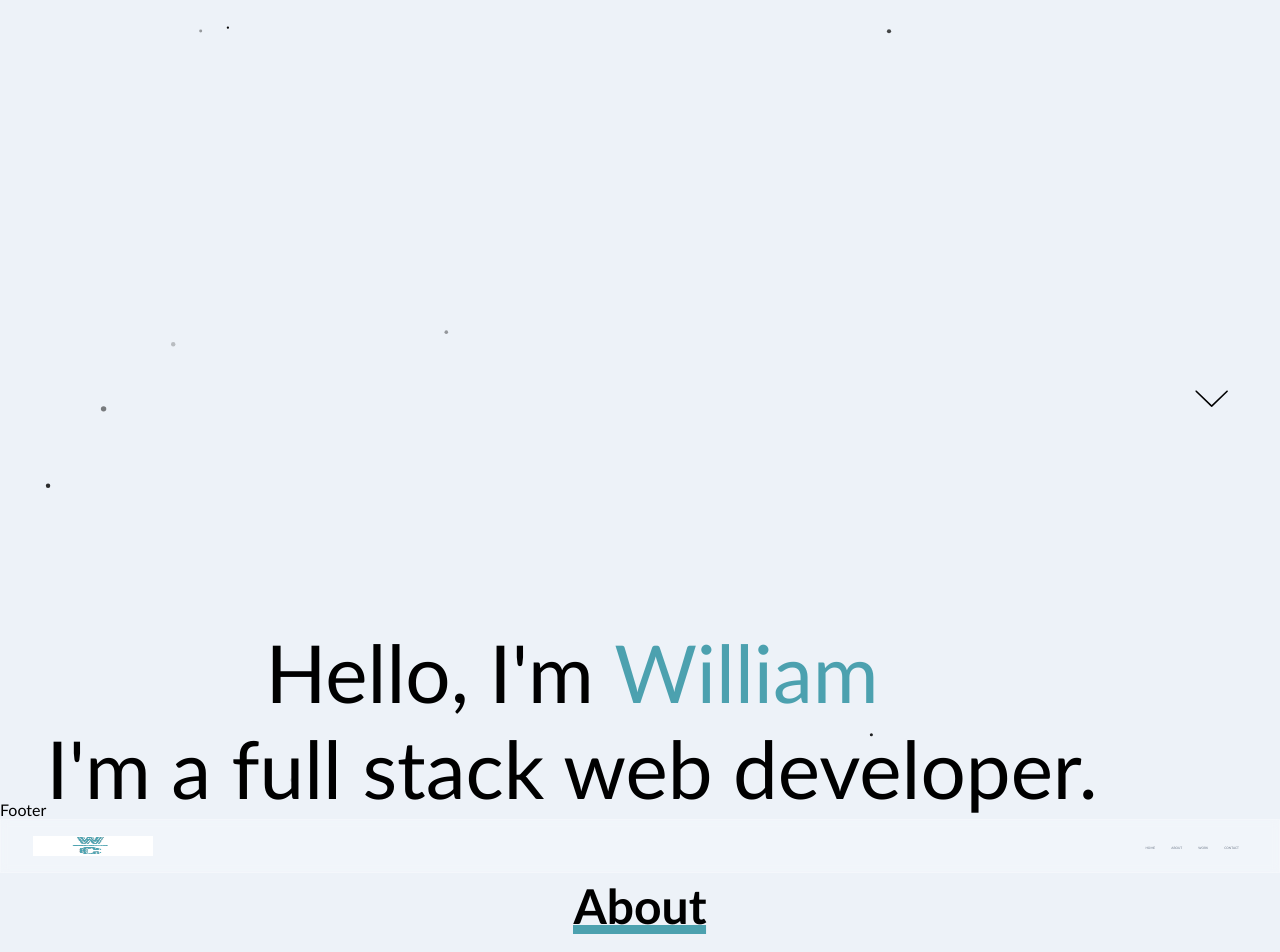
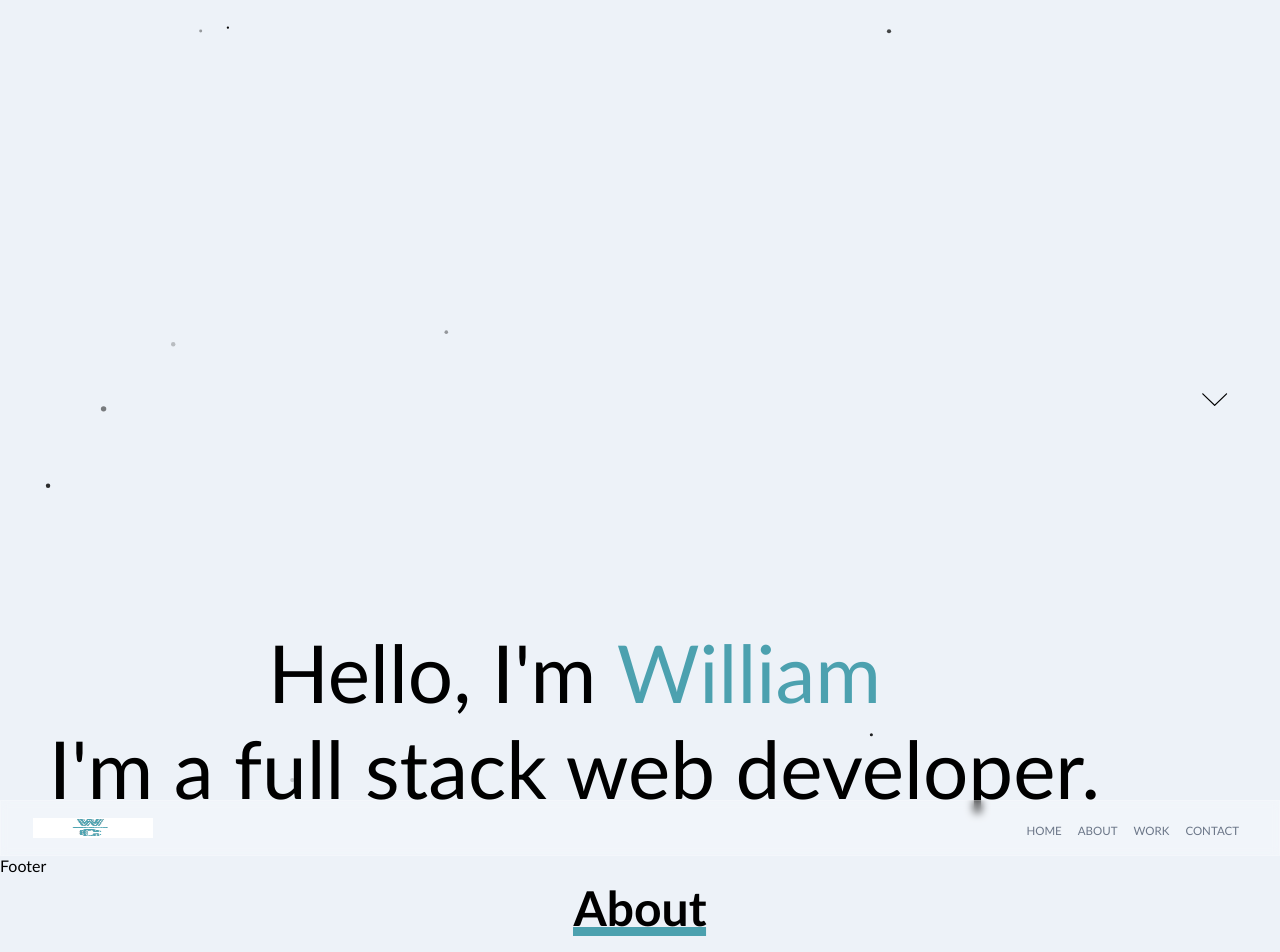
Before and after one commit to wcadz27/william_portfolio, a React (Create React App) app in the folder portfolio-app/: page / in a window 1280 px wide. Shown: the top 952 px of the page. Built offline with nearby package versions, Linux system fonts and the light colour scheme.

Commit message:
Fixed backdrop blur bug in navbar

```diff
--- a/portfolio-app/src/App.scss
+++ b/portfolio-app/src/App.scss
@@ -20,14 +20,12 @@
 }
 
 .page-sections {
-  z-index: 1;
   width: 100%;
   display: flex;
   flex-direction: column;
 }
 
 .page-sections > div {
-  z-index: 1;
 }
 
 .app {
--- a/portfolio-app/src/components/Navbar/Navbar.scss
+++ b/portfolio-app/src/components/Navbar/Navbar.scss
@@ -1,17 +1,20 @@
 .app__navbar {
-  order: 2;
+  /*   order: 2; */
   /* width: 100%; */
   width: 100%;
   display: flex;
   justify-content: space-between;
   align-items: center;
+  position: sticky;
+  position: -webkit-sticky;
+  top: 0;
+  z-index: 10;
 
   padding: 1rem 2rem;
   background: rgba(255, 255, 255, 0.25);
   backdrop-filter: blur(4px);
   -webkit-backdrop-filter: blur(4px);
   border: 1px solid rgba(255, 255, 255, 0.18);
-  z-index: 2;
 }
 
 .app__navbar-logo {
@@ -57,7 +60,7 @@
     }
 
     a {
-      font-size: 0.25em;
+      font-size: 0.9em;
       color: var(--gray-color);
       text-decoration: none;
       flex-direction: column;
--- a/portfolio-app/src/container/About/About.jsx
+++ b/portfolio-app/src/container/About/About.jsx
@@ -35,7 +35,7 @@ const iconNames = [
   "ExpressJS",
   "Git",
   "Html",
-  "Js",
+  "Javascript",
   "MongoDB",
   "NextJS",
   "NodeJS",
--- a/portfolio-app/src/container/About/About.scss
+++ b/portfolio-app/src/container/About/About.scss
@@ -6,6 +6,7 @@
   @media screen and (min-width: 700px) {
     font-size: 2em;
   }
+  z-index: 1;
 }
 
 .app__about-heading-container {
@@ -101,7 +102,7 @@
 }
 
 .app__about-skills-list {
-  width: 80%;
+  width: 88%;
   display: flex;
   flex-wrap: wrap;
 
--- a/portfolio-app/src/container/Contact/Contact.scss
+++ b/portfolio-app/src/container/Contact/Contact.scss
@@ -2,6 +2,7 @@
   width: 100%;
   order: 5;
   flex-direction: column;
+  z-index: 1;
 }
 
 .app__contact {
--- a/portfolio-app/src/container/Header/Header.scss
+++ b/portfolio-app/src/container/Header/Header.scss
@@ -69,7 +69,7 @@
 }
 
 .guide-arrow {
-  font-size: 0.65em;
+  font-size: 0.5em;
   transition: 0.5s;
   fill: var(--black);
   &:hover,
@@ -79,10 +79,11 @@
 }
 
 .arrow-container {
+  display: flex;
   border: none;
   background: none;
   transition: 0.35s;
-  border-radius: 70%;
+  border-radius: 50%;
   &:hover,
   &:focus {
     box-shadow: inset 0 0 0 6em var(--secondary-color);
--- a/portfolio-app/src/container/Work/Work.scss
+++ b/portfolio-app/src/container/Work/Work.scss
@@ -8,4 +8,5 @@
   @media screen and (min-width: 700px) {
     font-size: 2em;
   }
+  z-index: 1;
 }
```
